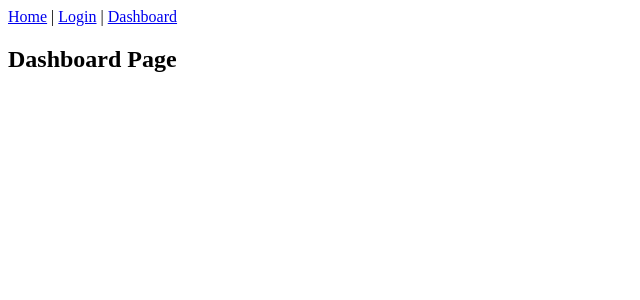
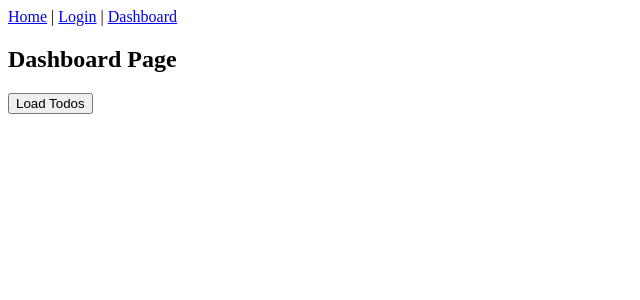
Before and after one commit to DebaKaran/react-performance, a React (Vite) app in the folder codesplitting/code-splitting-and-lazy-loading/: page /dashboard in a window 1280 px wide. Shown: the top 300 px of the page, without its empty margins (0-640 px from the left). Built offline with nearby package versions, Linux system fonts and the light colour scheme.

Commit message:
feat: load dashboard todos on user action
- Fetch todos only when the user clicks the load button
- Added loading and error handling states
- Prevents unnecessary API calls on initial render

```diff
--- a/codesplitting/code-splitting-and-lazy-loading/src/pages/Dashboard.jsx
+++ b/codesplitting/code-splitting-and-lazy-loading/src/pages/Dashboard.jsx
@@ -1,3 +1,46 @@
+import { useState } from "react";
+
 export default function Dashboard() {
-  return <h2>Dashboard Page</h2>;
+  const [todosList, setTodosList] = useState([]);
+  const [loading, setLoading] = useState(false);
+  const [error, setError] = useState(null);
+
+  const clickHandler = () => {
+    setLoading(true);
+    setError(null);
+
+    fetch("https://jsonplaceholder.typicode.com/todos")
+      .then((response) => {
+        if (!response.ok) {
+          throw new Error("Failed to fetch todos");
+        }
+        return response.json();
+      })
+      .then((data) => {
+        setTodosList(data); // limit for demo
+        setLoading(false);
+      })
+      .catch((err) => {
+        setError(err.message);
+        setLoading(false);
+      });
+  };
+
+  return (
+    <>
+      <h2>Dashboard Page</h2>
+
+      <button onClick={clickHandler} disabled={loading}>
+        {loading ? "Loading..." : "Load Todos"}
+      </button>
+
+      {error && <p style={{ color: "red" }}>{error}</p>}
+
+      <ul>
+        {todosList.map((todo) => (
+          <li key={todo.id}>{todo.title}</li>
+        ))}
+      </ul>
+    </>
+  );
 }
```
